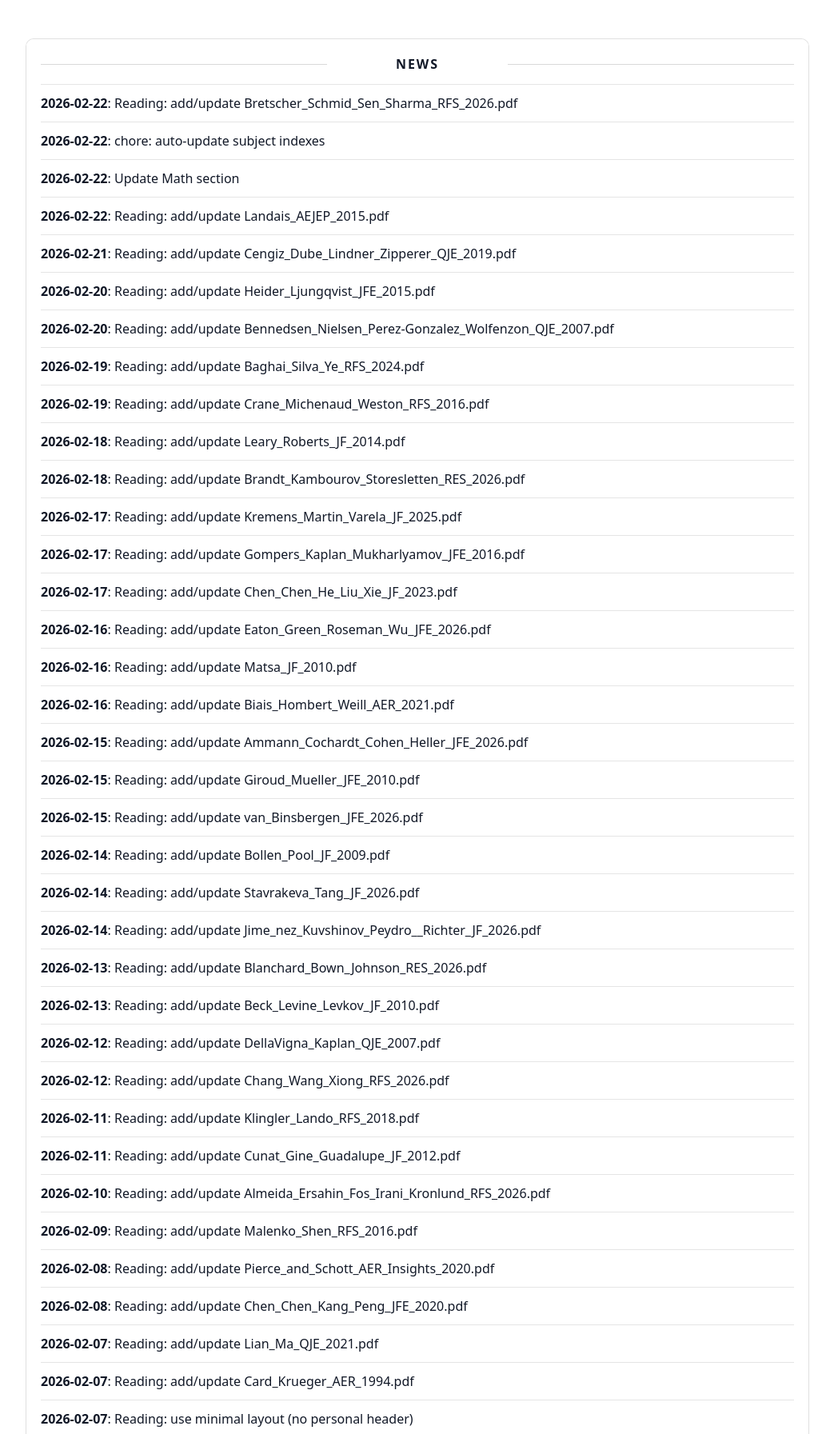
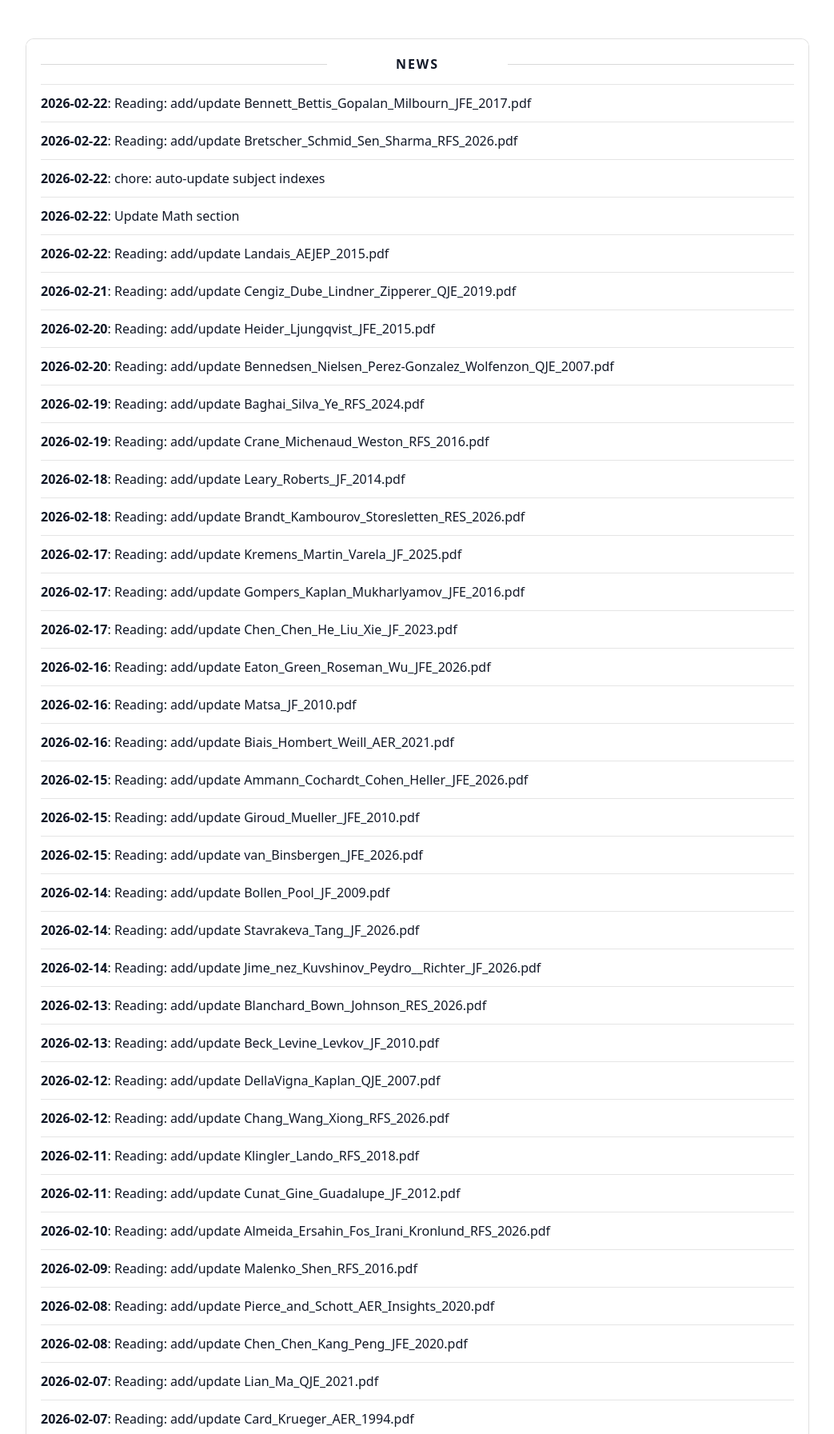
Before and after one commit to yaxinzn/study-archive, a Jekyll site: the page built from updates/index.md, in a window 1280 px wide, cut to the strip 476-2269 px from the top of the page. Shown: the whole strip at 80% size, without its empty margins (118-1161 px from the left). Built offline with Jekyll 4.4.1, drawn with Linux system fonts in a browser that asks for light colours; some of the changed text lies outside the part shown.

Commit message:
chore: update NEWS feed

```diff
--- a/_data/news.yml
+++ b/_data/news.yml
@@ -1,4 +1,7 @@
 # Auto-generated update history (sorted newest -> oldest). Do not edit manually.
+- ts: "1771760404"
+  date: "2026-02-22"
+  title: "Reading: add/update Bennett_Bettis_Gopalan_Milbourn_JFE_2017.pdf"
 - ts: "1771759917"
   date: "2026-02-22"
   title: "Reading: add/update Bretscher_Schmid_Sen_Sharma_RFS_2026.pdf"
```
